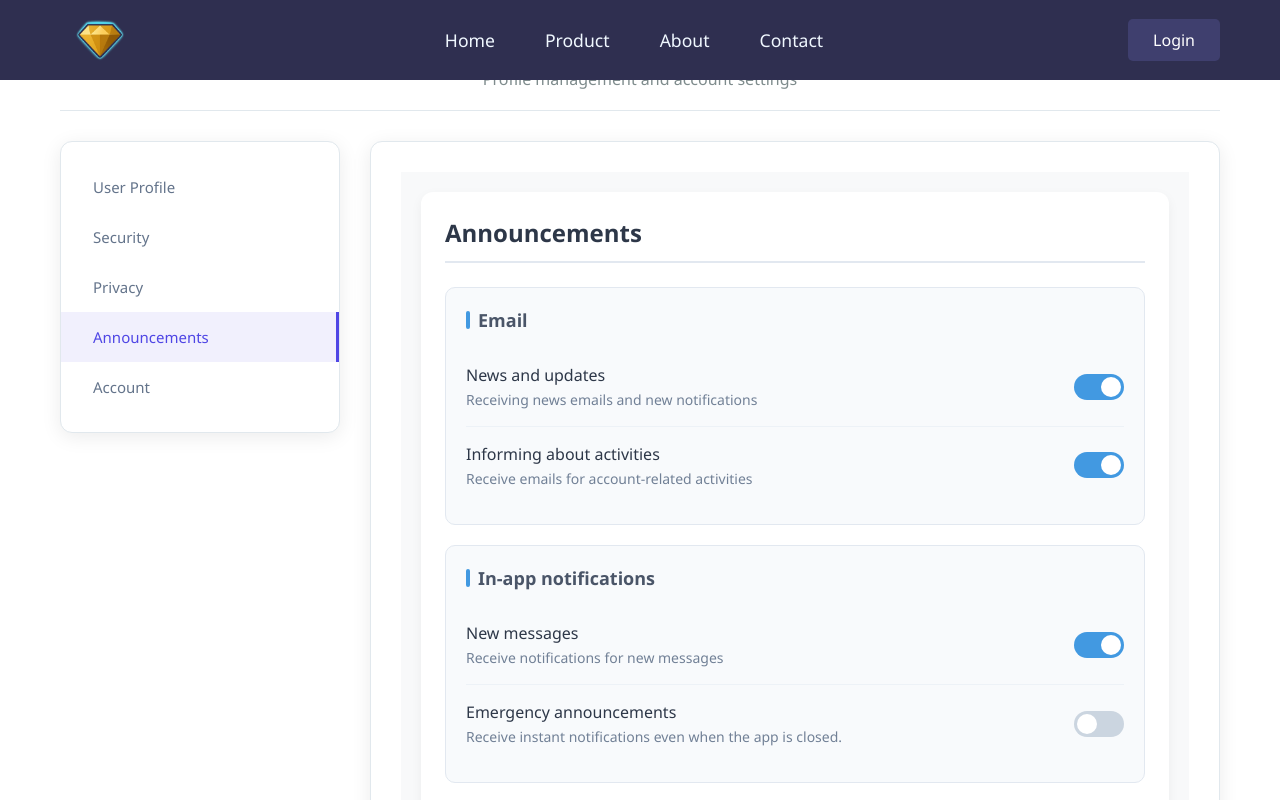
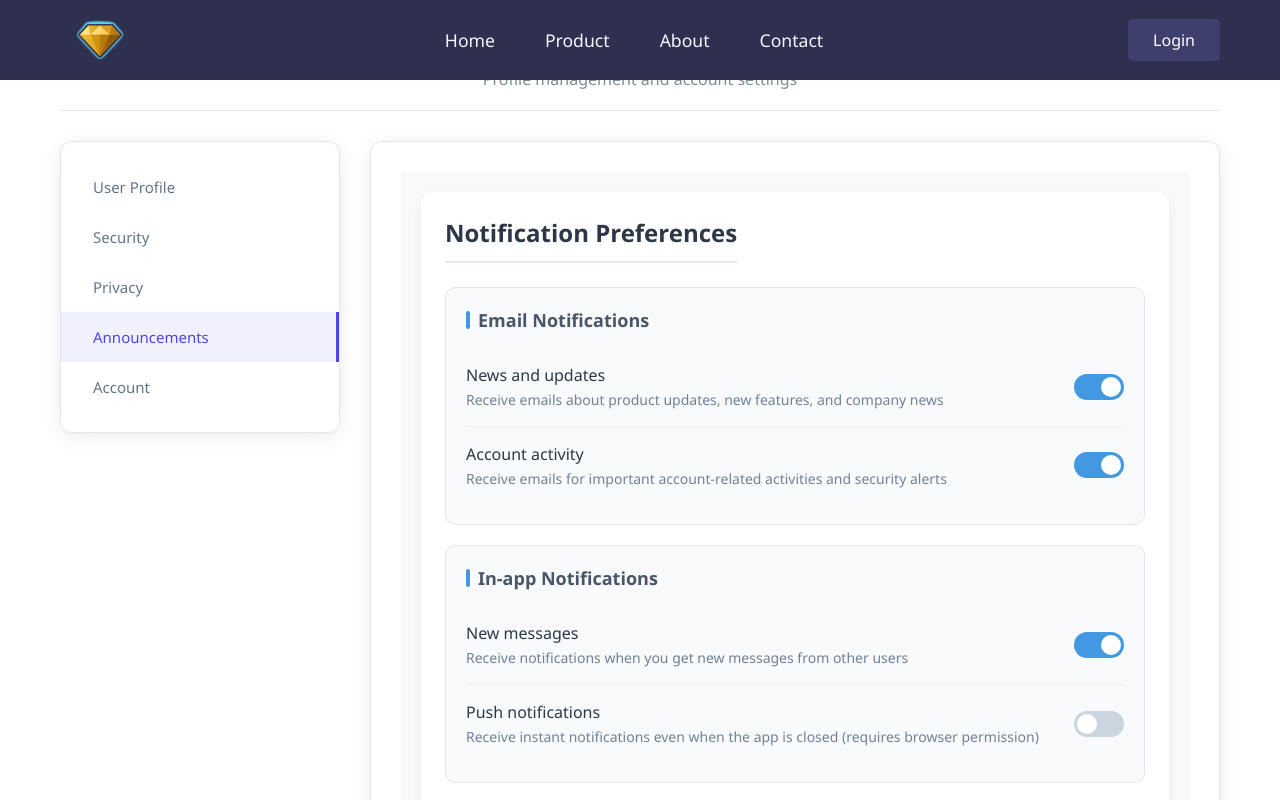
Before and after one commit to Younes-sh/FAKE_STORE, a Next.js app in the folder app/: page /setting in a window 1280 px wide. Both pictures are taken after a click on the button "Announcements". Shown: the top 800 px of the page. Built offline with nearby package versions, Linux system fonts and the light colour scheme; no server answers; the database is empty.

Commit message:
I created the Components/Profile/NotificationsSection/NotificationsSection.js

```diff
--- a/app/Components/Profile/NotificationsSection/NotificationsSection.js
+++ b/app/Components/Profile/NotificationsSection/NotificationsSection.js
@@ -11,12 +11,13 @@ export default function NotificationsSection() {
   });
 
   const [isLoading, setIsLoading] = useState(true);
+  const [saveStatus, setSaveStatus] = useState('');
 
   useEffect(() => {
     const fetchNotificationSettings = async () => {
       try {
         setIsLoading(true);
-        const res = await fetch('/api/getNotificationSettings');
+        const res = await fetch('/api/notifications/settings');
         const data = await res.json();
 
         if (res.ok) {
@@ -37,6 +38,7 @@ export default function NotificationsSection() {
     const updatedSettings = { ...notificationSettings, [setting]: newValue };
 
     setNotificationSettings(updatedSettings);
+    setSaveStatus('saving');
 
     try {
       const response = await fetch('/api/updateNotificationSettings', {
@@ -47,28 +49,58 @@ export default function NotificationsSection() {
         body: JSON.stringify(updatedSettings),
       });
 
-      if (!response.ok) {
+      if (response.ok) {
+        setSaveStatus('saved');
+        setTimeout(() => setSaveStatus(''), 2000);
+      } else {
         setNotificationSettings(prev => ({ ...prev, [setting]: !newValue }));
+        setSaveStatus('error');
+        setTimeout(() => setSaveStatus(''), 2000);
         throw new Error('Error updating settings');
       }
     } catch (error) {
       console.error('Error updating settings:', error);
-      alert('Error updating settings. Please try again.');
+      setSaveStatus('error');
+      setTimeout(() => setSaveStatus(''), 2000);
+    }
+  };
+
+  const getStatusMessage = () => {
+    switch(saveStatus) {
+      case 'saving':
+        return 'Saving changes...';
+      case 'saved':
+        return 'Changes saved successfully!';
+      case 'error':
+        return 'Error saving changes. Please try again.';
+      default:
+        return '';
     }
   };
 
   return (
     <div className={styles.container}>
       <div className={`${styles.section} ${isLoading ? styles.loading : ''}`}>
-        <h2 className={styles.sectionTitle}>Announcements</h2>
+        <div style={{display: 'flex', justifyContent: 'space-between', alignItems: 'center'}}>
+          <h2 className={styles.sectionTitle}>Notification Preferences</h2>
+          {saveStatus && (
+            <span style={{
+              color: saveStatus === 'saved' ? '#38a169' : saveStatus === 'error' ? '#e53e3e' : '#3182ce',
+              fontSize: '14px',
+              fontWeight: '500'
+            }}>
+              {getStatusMessage()}
+            </span>
+          )}
+        </div>
 
         <div className={styles.card}>
-          <h3 className={styles.cardTitle}>Email</h3>
+          <h3 className={styles.cardTitle}>Email Notifications</h3>
 
           <div className={styles.toggleLabel}>
             <div className={styles.toggleText}>
               <h4>News and updates</h4>
-              <p>Receiving news emails and new notifications</p>
+              <p>Receive emails about product updates, new features, and company news</p>
             </div>
             <label className={styles.toggleSwitch}>
               <input
@@ -83,8 +115,8 @@ export default function NotificationsSection() {
 
           <div className={styles.toggleLabel}>
             <div className={styles.toggleText}>
-              <h4>Informing about activities</h4>
-              <p>Receive emails for account-related activities</p>
+              <h4>Account activity</h4>
+              <p>Receive emails for important account-related activities and security alerts</p>
             </div>
             <label className={styles.toggleSwitch}>
               <input
@@ -99,12 +131,12 @@ export default function NotificationsSection() {
         </div>
 
         <div className={styles.card}>
-          <h3 className={styles.cardTitle}>In-app notifications</h3>
+          <h3 className={styles.cardTitle}>In-app Notifications</h3>
 
           <div className={styles.toggleLabel}>
             <div className={styles.toggleText}>
               <h4>New messages</h4>
-              <p>Receive notifications for new messages</p>
+              <p>Receive notifications when you get new messages from other users</p>
             </div>
             <label className={styles.toggleSwitch}>
               <input
@@ -119,8 +151,8 @@ export default function NotificationsSection() {
 
           <div className={styles.toggleLabel}>
             <div className={styles.toggleText}>
-              <h4>Emergency announcements</h4>
-              <p>Receive instant notifications even when the app is closed.</p>
+              <h4>Push notifications</h4>
+              <p>Receive instant notifications even when the app is closed (requires browser permission)</p>
             </div>
             <label className={styles.toggleSwitch}>
               <input
@@ -133,6 +165,15 @@ export default function NotificationsSection() {
             </label>
           </div>
         </div>
+
+        <div className={styles.infoText}>
+          <h4>About Notification Settings</h4>
+          <p>
+            You can control which types of notifications you receive from our platform.
+            When disabled, you won't receive any notifications of that type.
+            Note: Some critical security notifications may still be sent regardless of these settings.
+          </p>
+        </div>
       </div>
     </div>
   );
```
